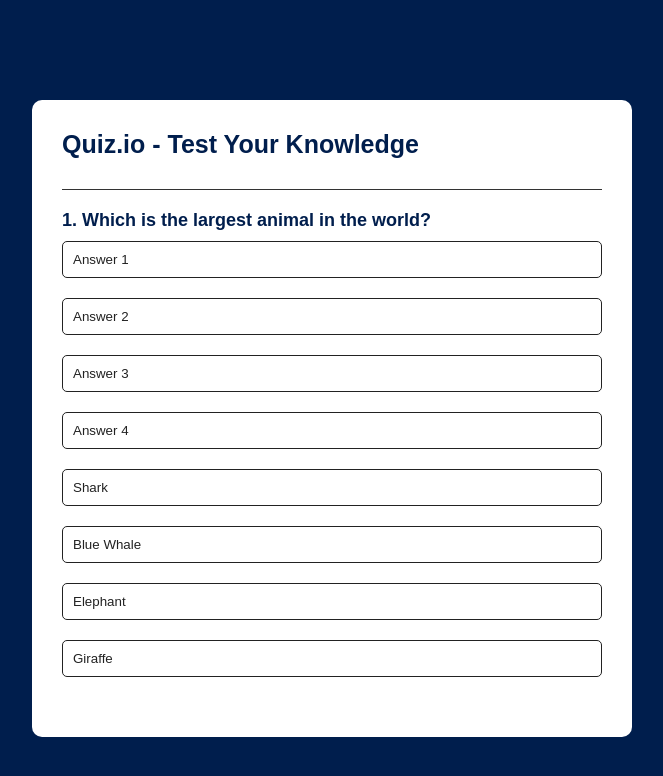
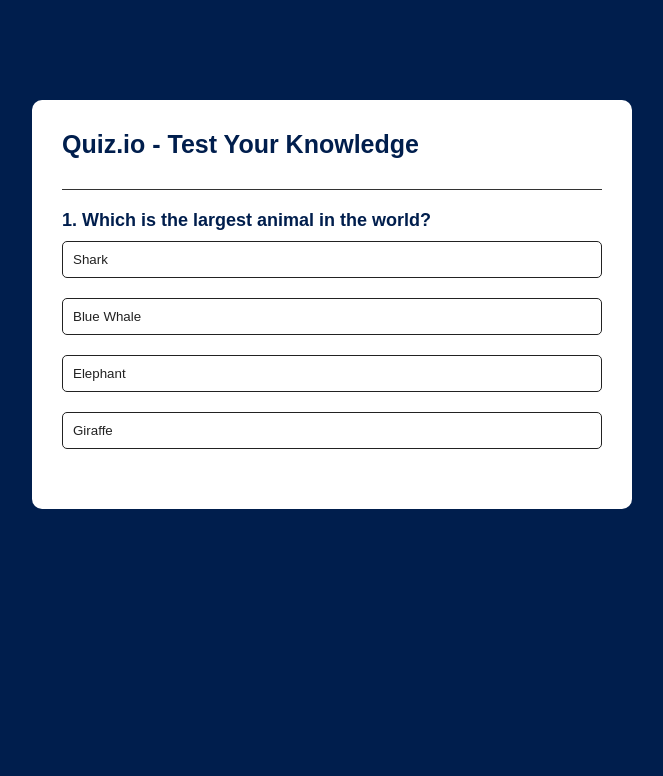
Before and after one commit to DeeNue36/JS-Quiz, a plain HTML site: page index.html in a window 1280 px wide. Shown: the whole page, without its empty margins (308-971 px from the left). Drawn offline with Linux system fonts and the light colour scheme.

Commit message:
commenting edits and debugging

```diff
--- a/script.js
+++ b/script.js
@@ -47,7 +47,7 @@ const question = document.getElementById("questions");
 //HTML element which contains the buttons containing the multiple answers
 const answerButtons = document.getElementById("answer-buttons");
 
-//HTML element which contains the button to move to the nect question
+//HTML element which contains the button to move to the next question
 const nextButton = document.getElementById("next-btn");
 
 //default state variables
@@ -99,8 +99,8 @@ function showQuestion() {
 //function to reset the state of the quiz
 function resetState(){
     nextButton.style.display = "none";
-    while(answerButtons.firstchild){
-        answerButtons.removeChild(answerButtons.firstchild);
+    while(answerButtons.firstChild){
+        answerButtons.removeChild(answerButtons.firstChild);
     }
 }
 
--- a/styles.css
+++ b/styles.css
@@ -60,7 +60,8 @@ body{
     transition: all 0.5s;
 }
 
-.btn:hover{
+/* :not([disabled]) is a javascript induced style i.e caused by the behaviour the app is supposed to have */
+.btn:hover:not([disabled]){
     background: var(--btnColor);
     color: var(--white);
 }
@@ -88,11 +89,6 @@ body{
     background: var(--incorrectColor);
 }
 
-.btn:hover:not([disabled]) {
-    background: var(--btnColor);
-    color: var(--white);
-}
-
 .btn:disabled{
     cursor: no-drop;
 }
```
